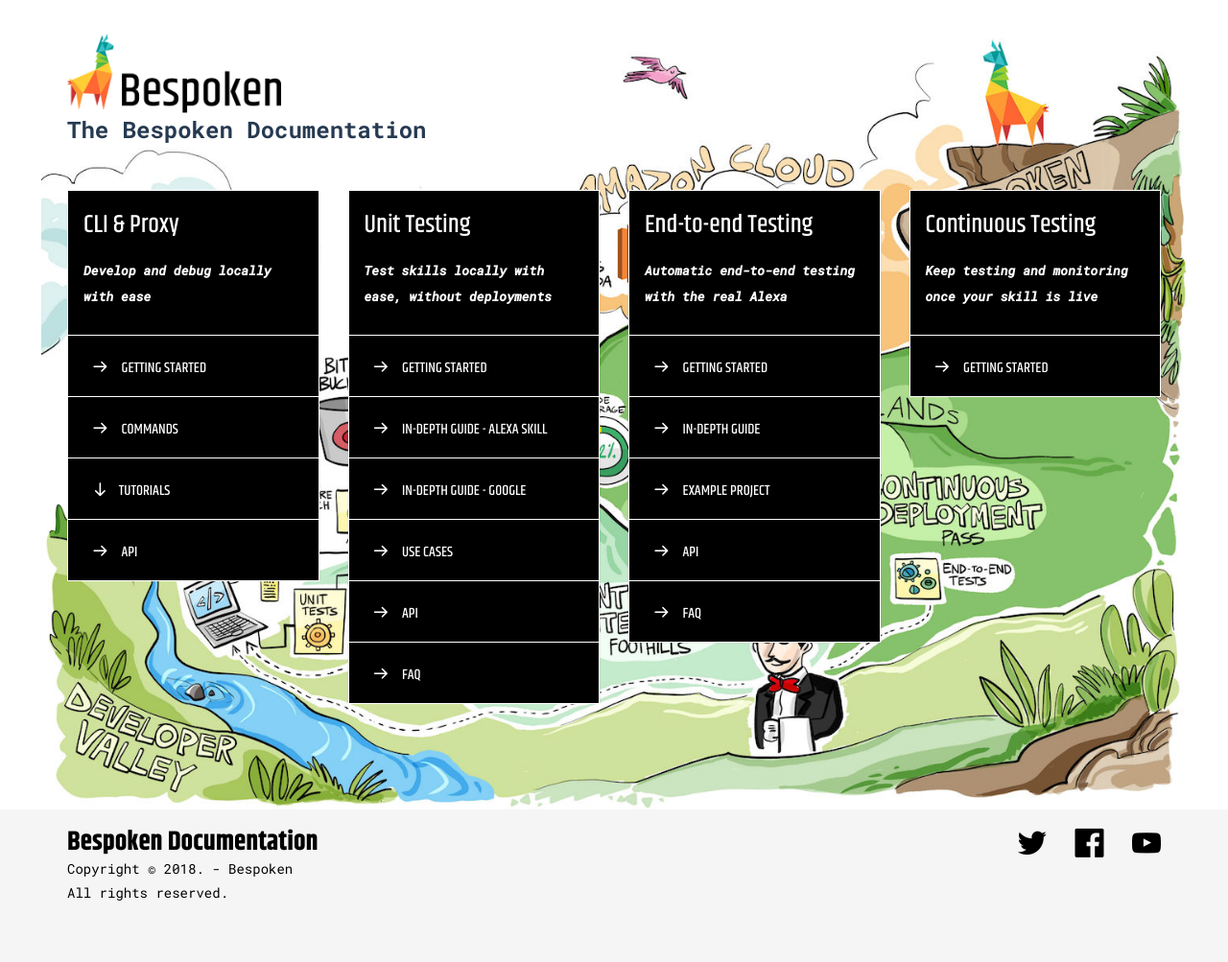
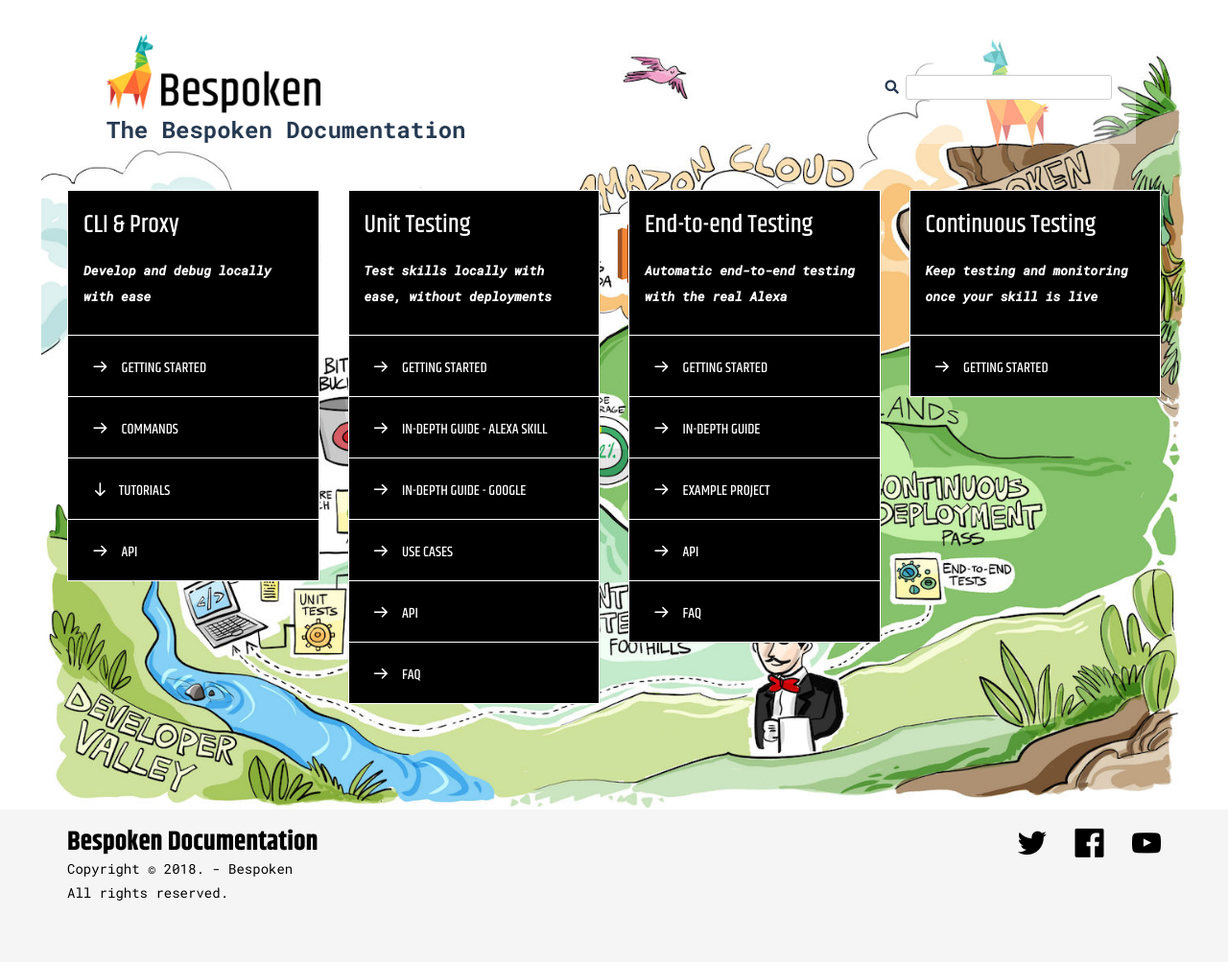
Before and after one commit to bespoken/bespoken-docs, a Jekyll site: the page built from index.md, in a window 1280 px wide. Shown: the whole page at 96% size. Built offline with Jekyll 4.4.1, drawn with Linux system fonts in a browser that asks for light colours; nearby versions of some CDN libraries; some web fonts are replaced; comment, search, counter and statistics services are not loaded.

Commit message:
Adding Algolia DocSearch feature to Bespoken Doc site.

```diff
--- a/doks-theme/_includes/site-head.html
+++ b/doks-theme/_includes/site-head.html
@@ -14,3 +14,9 @@
 
 <link rel="stylesheet" href="https://fonts.googleapis.com/css?family=Roboto+Mono:400,400i,500,500i,700,700i;subset=latin-ext">
 <link rel="stylesheet" href="https://fonts.googleapis.com/css?family=Khand:400,400i,500,500i,700,700i;subset=latin-ext">
+
+<!--Adding CSS style for Algolia DocSearch-->
+<link rel="stylesheet" href="https://cdn.jsdelivr.net/npm/docsearch.js@2/dist/cdn/docsearch.min.css" />
+
+<!--Adding FontAwesome-->
+<link rel="stylesheet" href="https://use.fontawesome.com/releases/v5.6.3/css/all.css" integrity="sha384-UHRtZLI+pbxtHCWp1t77Bi1L4ZtiqrqD80Kn4Z8NTSRyMA2Fd33n5dQ8lWUE00s/" crossorigin="anonymous">
--- a/doks-theme/_layouts/homepage.html
+++ b/doks-theme/_layouts/homepage.html
@@ -2,11 +2,88 @@
 <html>
 	<head>
 		{% include site-head.html %}
+
+        <style>
+
+            /*Global styles*/
+            input[type=search] {
+                padding:3px; border:1px solid #ccc;
+                -webkit-border-radius: 3px;
+                border-radius: 3px;
+            }
+            input[type=search]:focus {
+                border-color:#333;
+            }
+
+            /*Algolia DocSearch components style*/
+                /* Main dropdown wrapper */
+                .algolia-autocomplete .ds-dropdown-menu {
+                    width: 500px;
+                }
+
+                /* Main category (eg. Getting Started) */
+                .algolia-autocomplete .algolia-docsearch-suggestion--category-header {
+                    color: #ff6633;
+                    /*border: 1px solid gray;*/
+                }
+
+                /* Category (eg. Downloads) */
+                .algolia-autocomplete .algolia-docsearch-suggestion--subcategory-column {
+                    color: #ff9933;
+                }
+
+                /* Title (eg. Bootstrap CDN) */
+                .algolia-autocomplete .algolia-docsearch-suggestion--title {
+                    /*font-weight: bold;*/
+                    color: black;
+                }
+
+                /* Description description (eg. Bootstrap currently works...) */
+                .algolia-autocomplete .algolia-docsearch-suggestion--text {
+                    font-size: 0.8rem;
+                    color: gray;
+                }
+
+                /* Highlighted text */
+                .algolia-autocomplete .algolia-docsearch-suggestion--highlight {
+                    color: #009999;
+                }
+
+            /*Styles for Algolia DocSearch UI within Bespoken Docs*/
+            #docsHeader {
+                display: flex;
+                flex-direction: row;
+                width: 85%;
+                margin: 0 auto;
+            }
+
+            #docsPageTitle{
+                width: 73%;
+            }
+
+            #searchBox {
+                background-color: rgba(255,255,255,0.4);
+                width: 27%;
+
+                display: flex;
+                justify-content: center;
+                align-items: center;
+            }
+
+                #search-icon {
+                    padding: 7px;
+                    font-size: 90%;
+                }
+
+                #algolia-search-box {
+                    font-family: "Roboto Mono", sans-serif;
+                }
+        </style>
 	</head>
 	<body class="{{ site.doks.color_theme }}">
 		<div style="background-image:url(/assets/images/BespokenAtlas-Reduced.jpg); background-repeat: no-repeat; background-size: contain; background-position: center" >
-			<div class="hero-subheader{% if page.grid_navigation %} hero-subheader--before-out{% endif %}" style="background-color: transparent">
-				<div class="container">
+			<div id="docsHeader" class="hero-subheader{% if page.grid_navigation %} hero-subheader--before-out{% endif %}" style="background-color: transparent">
+                <div id="docsPageTitle" class="container">
 					<div class="row">
 						<div class="col-md-7">
 							<div class="align-container" data-mh>
@@ -57,6 +134,10 @@
 						{% endif %}
 					</div><!-- /.row -->
 				</div><!-- /.container -->
+                <div id="searchBox">
+                    <i class="fas fa-search" id="search-icon"></i>
+                    <input type="search" id="algolia-search-box" name="q" aria-label="Search through site content">
+                </div>
 			</div><!-- /.hero-subheader -->
 			{% if page.grid_navigation %}
 				<div class="section section--darker-theme-color-bg" style="background-color: transparent">
```
Also changed, not shown: other parts of doks-theme/_layouts/homepage.html (+14 -0 lines), Gemfile.lock.
